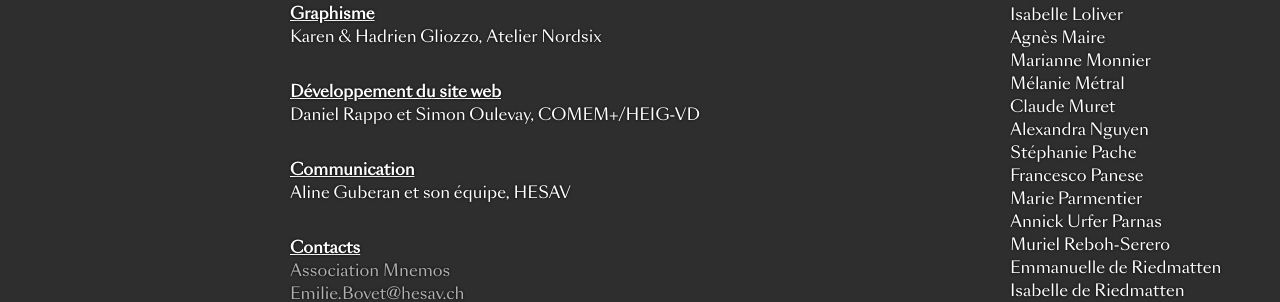
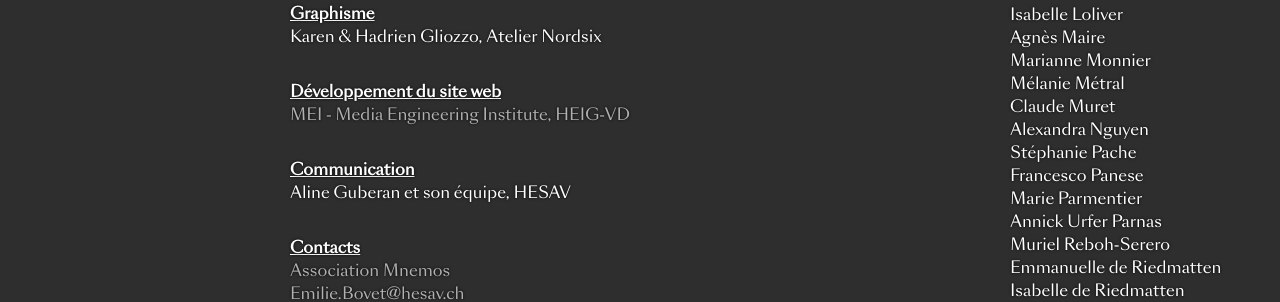
Before and after one commit to MediaComem/hhpp, a Jekyll site: the page built from a-propos.md, in a window 1280 px wide. Shown: the part 935-1237 px from the top of the page. Built offline with Jekyll 4.4.1, drawn with Linux system fonts in a browser that asks for light colours.

Commit message:
'a propos' MEI

```diff
--- a/a-propos.md
+++ b/a-propos.md
@@ -80,7 +80,7 @@ page_class: about
 
   <h2>Développement du site web</h2>
   <ul class="with">
-  <li>Daniel Rappo et Simon Oulevay, COMEM+/HEIG-VD</li>
+  <li><a href="http://mei.heig-vd.ch">MEI - Media Engineering Institute, HEIG-VD</a></li>
   </ul>
 
   <h2>Communication</h2>
```
